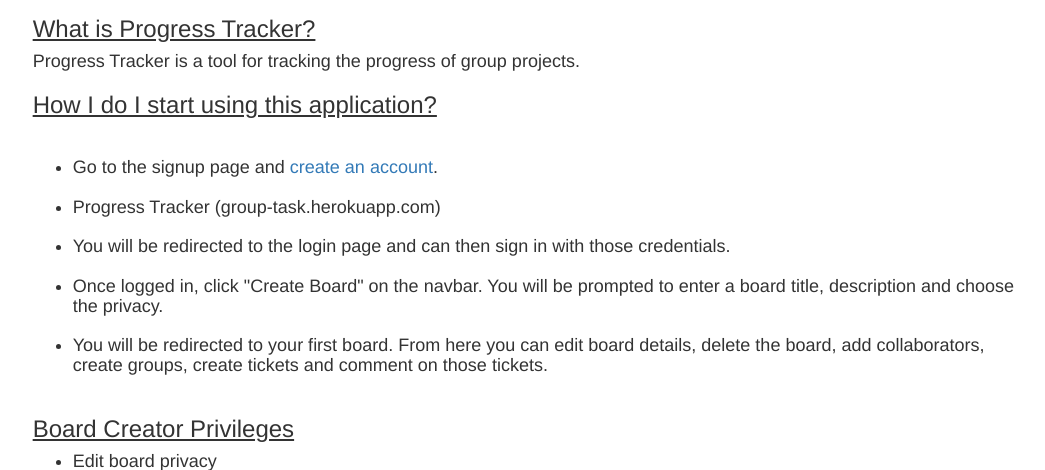
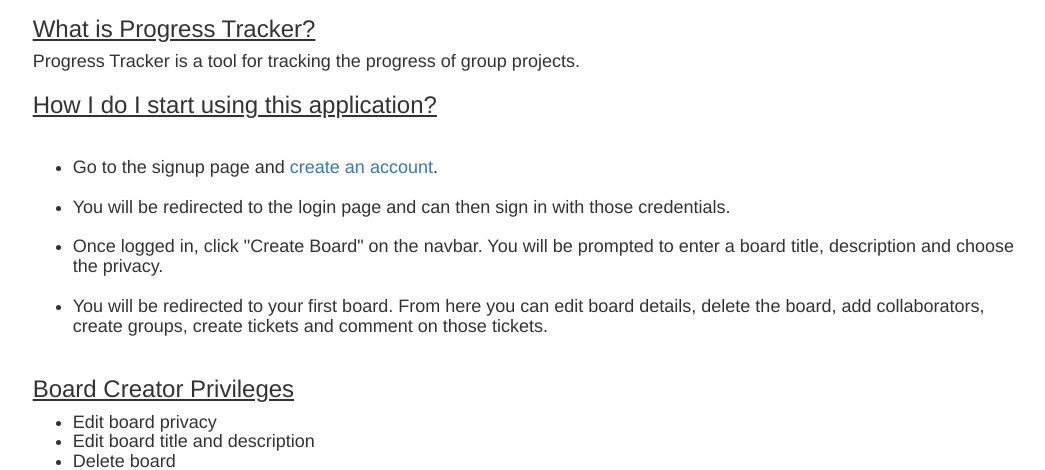
Before and after one commit to blakebrandon-hub/Group-Progress-Tracker, a Flask app: page /faq in a window 1280 px wide. Shown: the part 134-604 px from the top of the page, without its empty margins (114-1159 px from the left). Run offline with Flask 2, Linux system fonts and the light colour scheme; some libraries are stand-ins or nearby versions.

Commit message:
Update faq.html

```diff
--- a/templates/faq.html
+++ b/templates/faq.html
@@ -39,8 +39,6 @@ Progress Tracker
 <h4>
 
 <li>Go to the signup page and <a href="http://group-task.herokuapp.com/signup">create an account</a>.</li><br>
-
-<li>Progress Tracker (group-task.herokuapp.com)</li><br>
 
 <li>You will be redirected to the login page and can then sign in with those credentials.</li><br>
 
```
